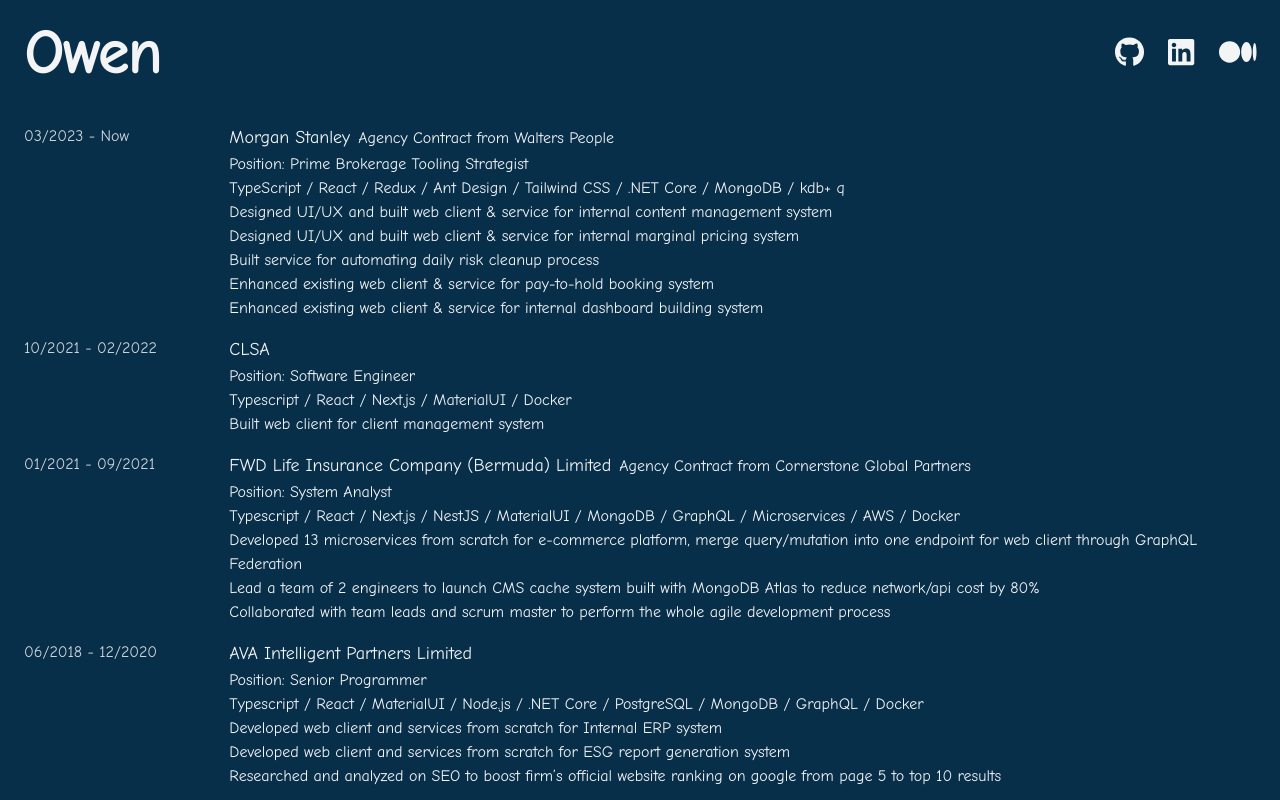
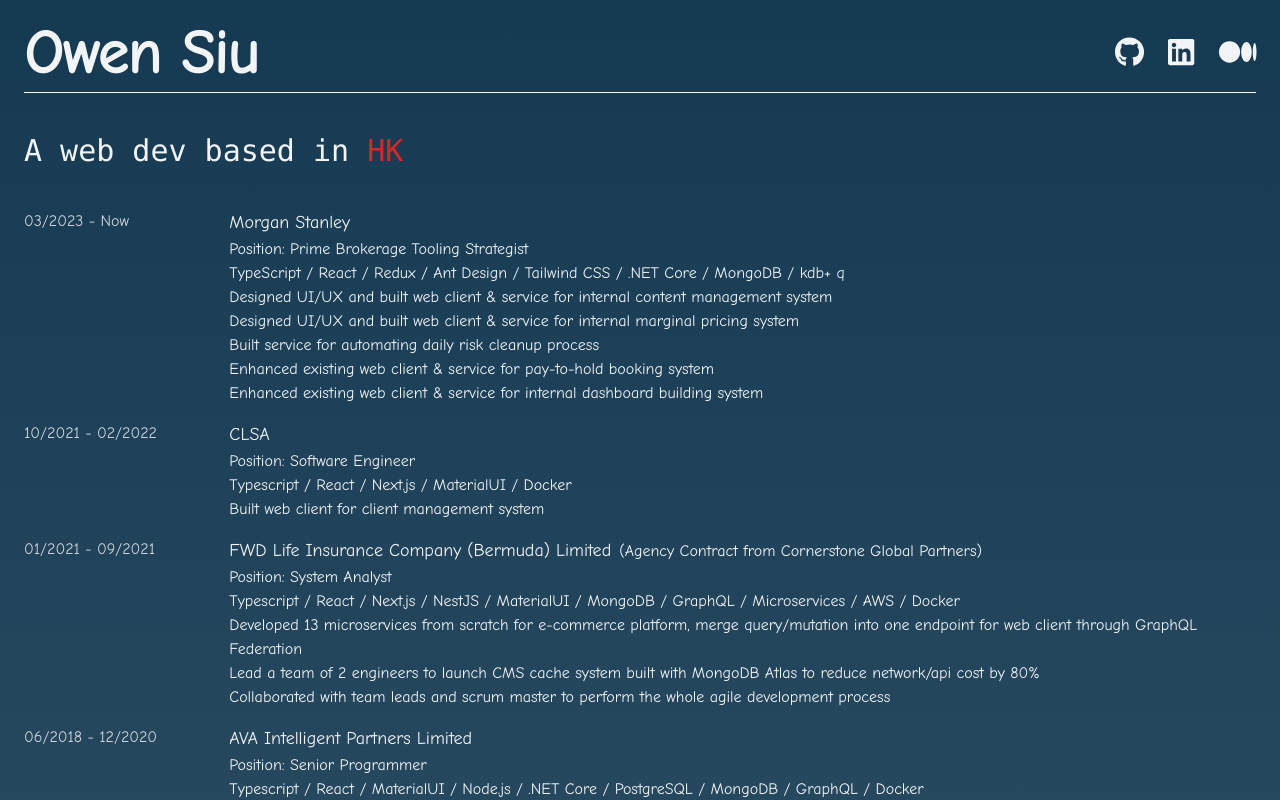
Before and after one commit to owen1002/os-portfolio, a Next.js app: page / in a window 1280 px wide. Shown: the top 800 px of the page. Built offline with nearby package versions, Linux system fonts and the light colour scheme.

Commit message:
small update

```diff
--- a/app/Experience.tsx
+++ b/app/Experience.tsx
@@ -16,7 +16,7 @@
               {experience.company.label}
             </Link>
           </div>
-          <div>{experience.specialRemark}</div>
+          {experience.specialRemark && <div>{`(${experience.specialRemark})`}</div>}
         </div>
         <div>{`Position: ${experience.position}`}</div>
         <div>{experience.techStack.join(" / ")}</div>
--- a/app/Header.tsx
+++ b/app/Header.tsx
@@ -2,8 +2,8 @@
 
 function Header() {
   return (
-    <div className="flex justify-between items-center">
-      <div className="text-6xl font-black ">Owen</div>
+    <div className="flex justify-between items-center border-b border-solid border-white pb-2 ">
+      <div className="text-6xl font-black ">Owen Siu</div>
       <div className="flex space-x-6 text-3xl">
         <SocialMedia />
       </div>
--- /dev/null
+++ b/app/Introduction.tsx
@@ -0,0 +1,7 @@
+export default function Introduction() {
+  return (
+    <div className="text-3xl font-mono">
+      A web dev based in <span className="text-red-600 font-medium">HK</span>
+    </div>
+  );
+}
--- a/app/const.ts
+++ b/app/const.ts
@@ -19,7 +19,7 @@
       link: "https://www.morganstanley.com/",
     },
     position: "Prime Brokerage Tooling Strategist",
-    specialRemark: "Agency Contract from Walters People",
+    specialRemark: "",
     from: "03/2023",
     to: "Now",
     techStack: [
--- a/app/layout.tsx
+++ b/app/layout.tsx
@@ -12,8 +12,8 @@
   children: React.ReactNode;
 }) {
   return (
-    <html lang="en">
-      <body className={`${inter.className} bg-sky-950 text-gray-100`}>
+    <html lang="en" className="from-sky-950/95 bg-gradient-to-b to-sky-950/85">
+      <body className={`${inter.className}  text-gray-100`}>
         {children}
       </body>
     </html>
--- a/app/page.tsx
+++ b/app/page.tsx
@@ -6,6 +6,7 @@
 import Experiences from "./Experiences";
 import Educations from "./Educations";
 import Resume from "./Resume";
+import Introduction from "./Introduction";
 
 config.autoAddCss = false;
 
@@ -14,6 +15,9 @@
     <div className="p-6 flex flex-col space-y-10 max-w-7xl mx-auto">
       <div className="w-full">
         <Header />
+      </div>
+      <div>
+        <Introduction />
       </div>
       <div className="flex flex-col space-y-4 justify-center items-center">
         <div className="w-full">
--- a/package.json
+++ b/package.json
@@ -22,8 +22,8 @@
     "tailwindcss": "^3.4.1"
   },
   "devDependencies": {
-    "@types/node": "20.11.7",
-    "@types/react": "18.2.48",
+    "@types/node": "20.11.16",
+    "@types/react": "18.2.53",
     "@types/react-dom": "18.2.18",
     "eslint": "8.56.0",
     "eslint-config-next": "^14.1.0",
```
Also changed, not shown: 1 other file (tests, documents, lock files or other folders).
